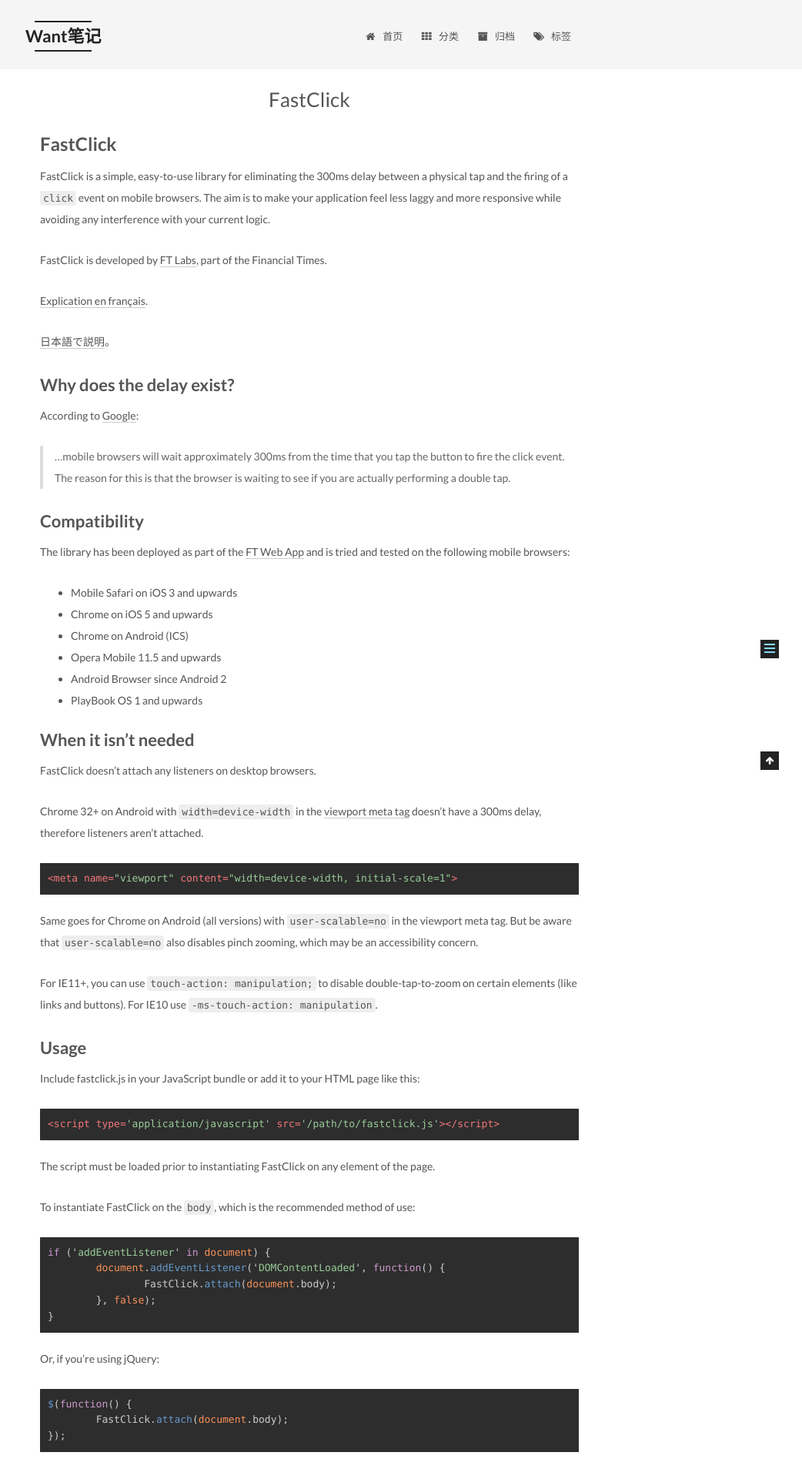
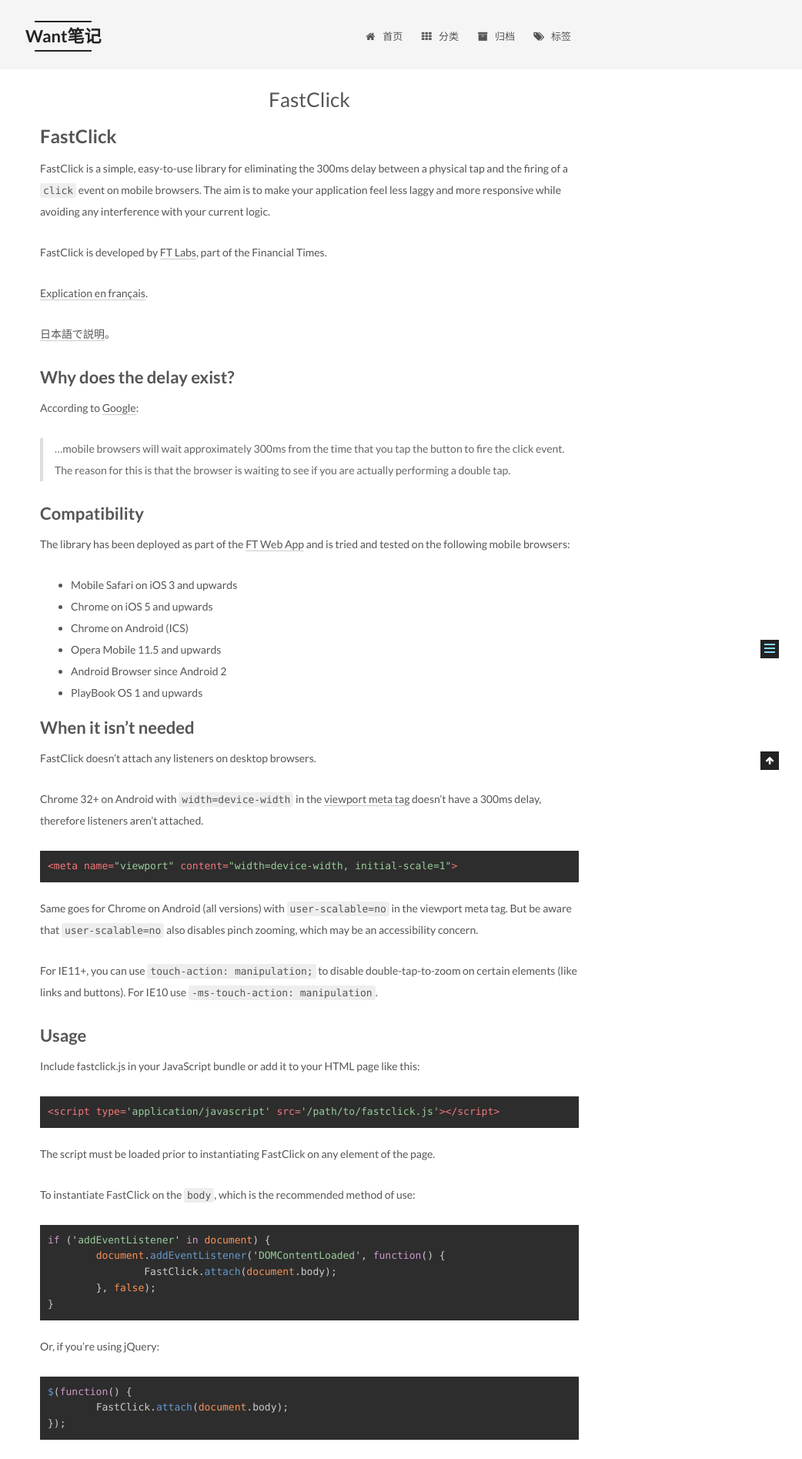
Before and after one commit to WakoJia-Pei/WakoJia-Pei.github.io, a Jekyll site: the page built from assets/lib/fastclick/README.md, in a window 1280 px wide. Shown: the top 1895 px of the page at 77% size, without its empty margins (238-1280 px from the left). Built offline with Jekyll 4.4.1, drawn with Linux system fonts in a browser that asks for light colours; our own code applies the rules of GitHub Pages for plain Markdown files; comment, search, counter and statistics services are not loaded.

Commit message:
样式调整

```diff
--- a/_sass/_common/components/post/post-expand.scss
+++ b/_sass/_common/components/post/post-expand.scss
@@ -1,7 +1,7 @@
 // TODO: Refactor.
 
 .posts-expand {
-  padding-top: 20px;
+  padding-top: 40px;
 }
 
 @media (max-width: 767px) {
--- a/_sass/_common/outline/outline.scss
+++ b/_sass/_common/outline/outline.scss
@@ -29,7 +29,7 @@
 // --------------------------------------------------
 .main { padding-bottom: $footer-height + $gap-between-main-and-footer; }
 .main-inner {
-  margin: 0 auto !important;
+  margin: 0 auto;
   width: $content-desktop;
 
   @include desktop-large() {
--- a/_sass/_schemes/Mist/_base.scss
+++ b/_sass/_schemes/Mist/_base.scss
@@ -1,6 +1,6 @@
 // Tags
 // --------------------------------------------------
-h1, h2, h3, h4, h5, h6 { margin: 20px 0 10px; }
+h1, h2, h3, h4, h5, h6 { margin: 10px 0 10px; }
 
 p { margin: 0 0 25px 0; }
 
--- a/_sass/_schemes/Mist/outline/outline.scss
+++ b/_sass/_schemes/Mist/outline/outline.scss
@@ -1 +1 @@
-.main-inner { margin-top: 40px; }
+.main-inner { margin-top: 20px; }
```
